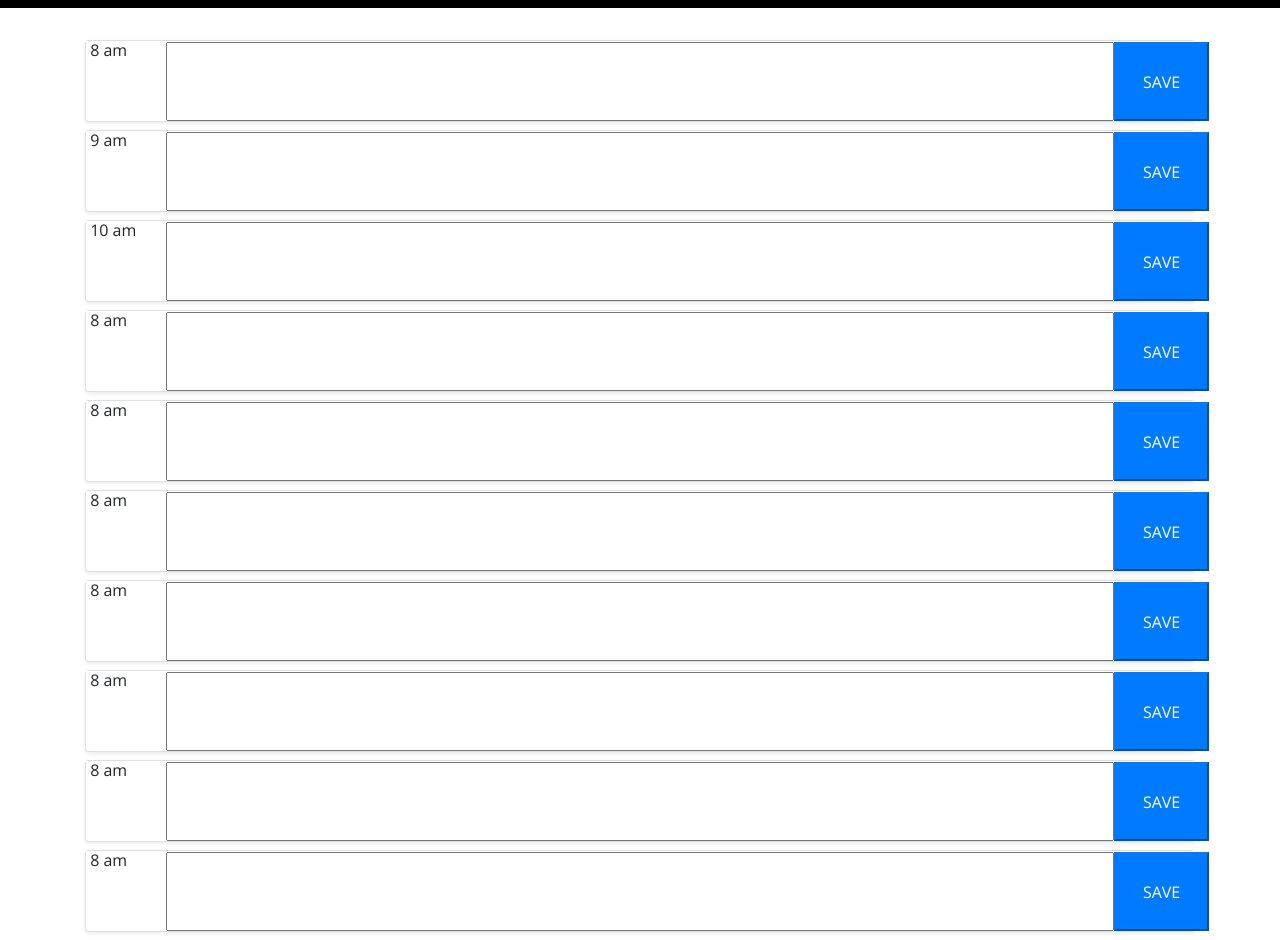
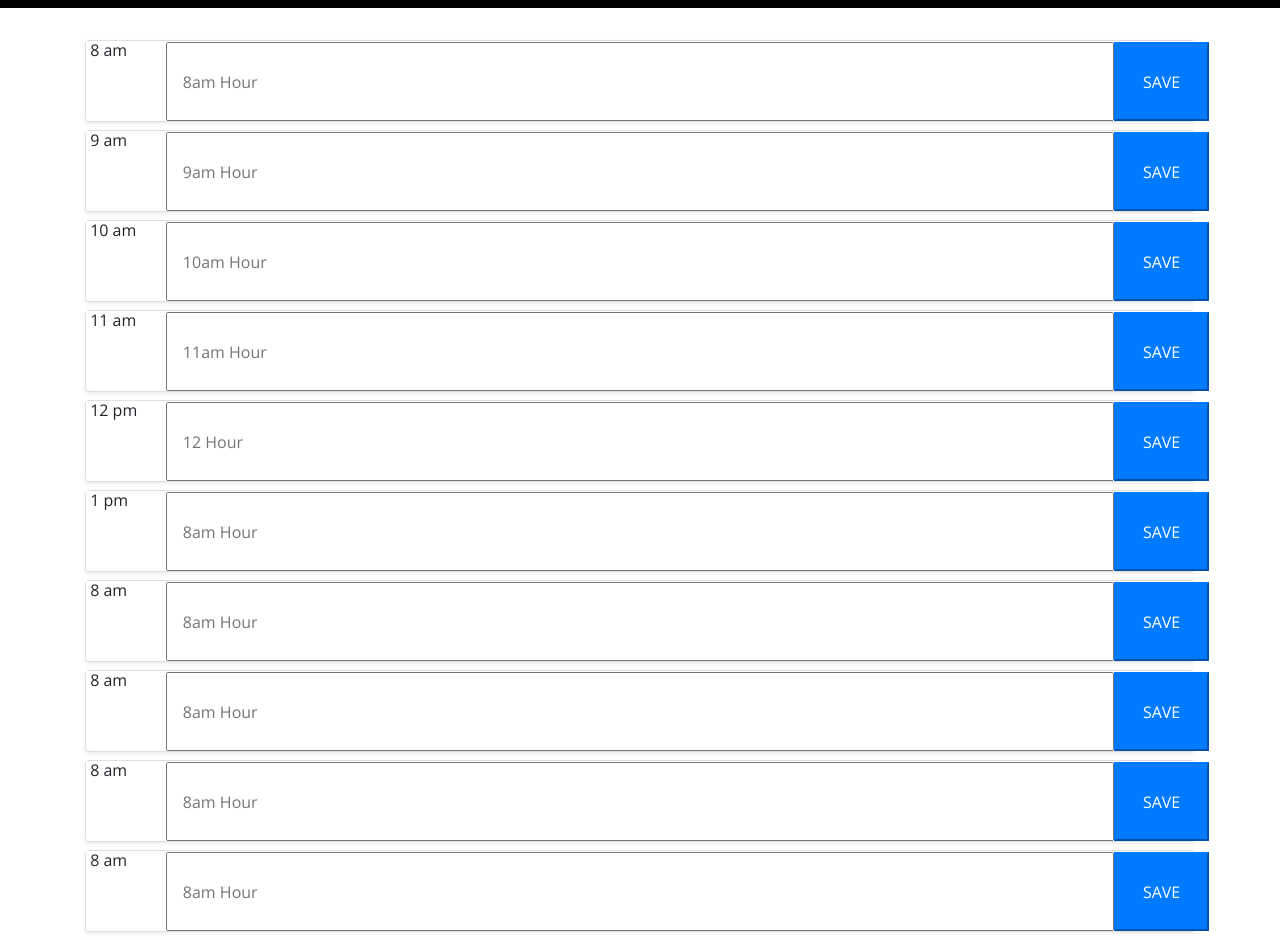
Before and after one commit to mi6gy/planner_app, a plain HTML site: page index.html in a window 1280 px wide. Shown: the part 260-1200 px from the top of the page. Drawn offline with nearby package versions, Linux system fonts and the light colour scheme.

Commit message:
fixed placeholder error

```diff
--- a/index.html
+++ b/index.html
@@ -26,56 +26,56 @@
     <div class="card shadow-sm mb-2">
       <div class="row justify-content" id="8am">
         <p id="time" class="text-body col-1" placeholder="click here to add content"> 8 am</p>
-        <input type="text" id="8morning" class="col-10" palceholder="8am Hour">
+        <input type="text" id="8morning" class="col-10" placeholder="8am Hour">
         <button class="rowBtn btn-primary col-1">SAVE</button>
       </div>
     </div>
     <div class="card shadow-sm mb-2">
       <div class="row justify-content" id="9am">
         <p id="time" class="text-body col-1" placeholder="click here to add content"> 9 am</p>
-        <input type="text" id="9morning" class="col-10" palceholder="9am Hour">
+        <input type="text" id="9morning" class="col-10" placeholder="9am Hour">
         <button class="rowBtn btn-primary col-1">SAVE</button>
       </div>
     </div>
     <div class="card shadow-sm mb-2">
       <div class="row justify-content" id="10am">
         <p id="time" class="text-body col-1" placeholder="click here to add content"> 10 am</p>
-        <input type="text" id="10morning" class="col-10" palceholder="10am Hour">
+        <input type="text" id="10morning" class="col-10" placeholder="10am Hour">
+        <button class="rowBtn btn-primary col-1">SAVE</button>
+      </div>
+    </div>
+    <div class="card shadow-sm mb-2">
+      <div class="row justify-content" id="11am">
+        <p id="time" class="text-body col-1" placeholder="click here to add content"> 11 am</p>
+        <input type="text" id="11morning" class="col-10" placeholder="11am Hour">
+        <button class="rowBtn btn-primary col-1">SAVE</button>
+      </div>
+    </div>
+    <div class="card shadow-sm mb-2">
+      <div class="row justify-content" id="12pm">
+        <p id="time" class="text-body col-1" placeholder="click here to add content"> 12 pm</p>
+        <input type="text" id="12afternoon" class="col-10" placeholder="12 Hour">
+        <button class="rowBtn btn-primary col-1">SAVE</button>
+      </div>
+    </div>
+    <div class="card shadow-sm mb-2">
+      <div class="row justify-content" id="1pm">
+        <p id="time" class="text-body col-1" placeholder="click here to add content"> 1 pm</p>
+        <input type="text" id="1afternoon" class="col-10" placeholder="8am Hour">
         <button class="rowBtn btn-primary col-1">SAVE</button>
       </div>
     </div>
     <div class="card shadow-sm mb-2">
       <div class="row justify-content" id="8am">
         <p id="time" class="text-body col-1" placeholder="click here to add content"> 8 am</p>
-        <input type="text" id="8morning" class="col-10" palceholder="8am Hour">
+        <input type="text" id="8morning" class="col-10" placeholder="8am Hour">
         <button class="rowBtn btn-primary col-1">SAVE</button>
       </div>
     </div>
     <div class="card shadow-sm mb-2">
       <div class="row justify-content" id="8am">
         <p id="time" class="text-body col-1" placeholder="click here to add content"> 8 am</p>
-        <input type="text" id="8morning" class="col-10" palceholder="8am Hour">
-        <button class="rowBtn btn-primary col-1">SAVE</button>
-      </div>
-    </div>
-    <div class="card shadow-sm mb-2">
-      <div class="row justify-content" id="8am">
-        <p id="time" class="text-body col-1" placeholder="click here to add content"> 8 am</p>
-        <input type="text" id="8morning" class="col-10" palceholder="8am Hour">
-        <button class="rowBtn btn-primary col-1">SAVE</button>
-      </div>
-    </div>
-    <div class="card shadow-sm mb-2">
-      <div class="row justify-content" id="8am">
-        <p id="time" class="text-body col-1" placeholder="click here to add content"> 8 am</p>
-        <input type="text" id="8morning" class="col-10" palceholder="8am Hour">
-        <button class="rowBtn btn-primary col-1">SAVE</button>
-      </div>
-    </div>
-    <div class="card shadow-sm mb-2">
-      <div class="row justify-content" id="8am">
-        <p id="time" class="text-body col-1" placeholder="click here to add content"> 8 am</p>
-        <input type="text" id="8morning" class="col-10" palceholder="8am Hour">
+        <input type="text" id="8morning" class="col-10" placeholder="8am Hour">
         <button class="rowBtn btn-primary col-1">SAVE</button>
       </div>
     </div>
@@ -83,14 +83,14 @@
     <div class="card shadow-sm mb-2">
       <div class="row justify-content" id="8am">
         <p id="time" class="text-body col-1" placeholder="click here to add content"> 8 am</p>
-        <input type="text" id="8morning" class="col-10" palceholder="8am Hour">
+        <input type="text" id="8morning" class="col-10" placeholder="8am Hour">
         <button class="rowBtn btn-primary col-1">SAVE</button>
       </div>
     </div>
     <div class="card shadow-sm mb-2">
       <div class="row justify-content" id="8am">
         <p id="time" class="text-body col-1" placeholder="click here to add content"> 8 am</p>
-        <input type="text" id="8morning" class="col-10" palceholder="8am Hour">
+        <input type="text" id="8morning" class="col-10" placeholder="8am Hour">
         <button class="rowBtn btn-primary col-1">SAVE</button>
       </div>
     </div>
```
